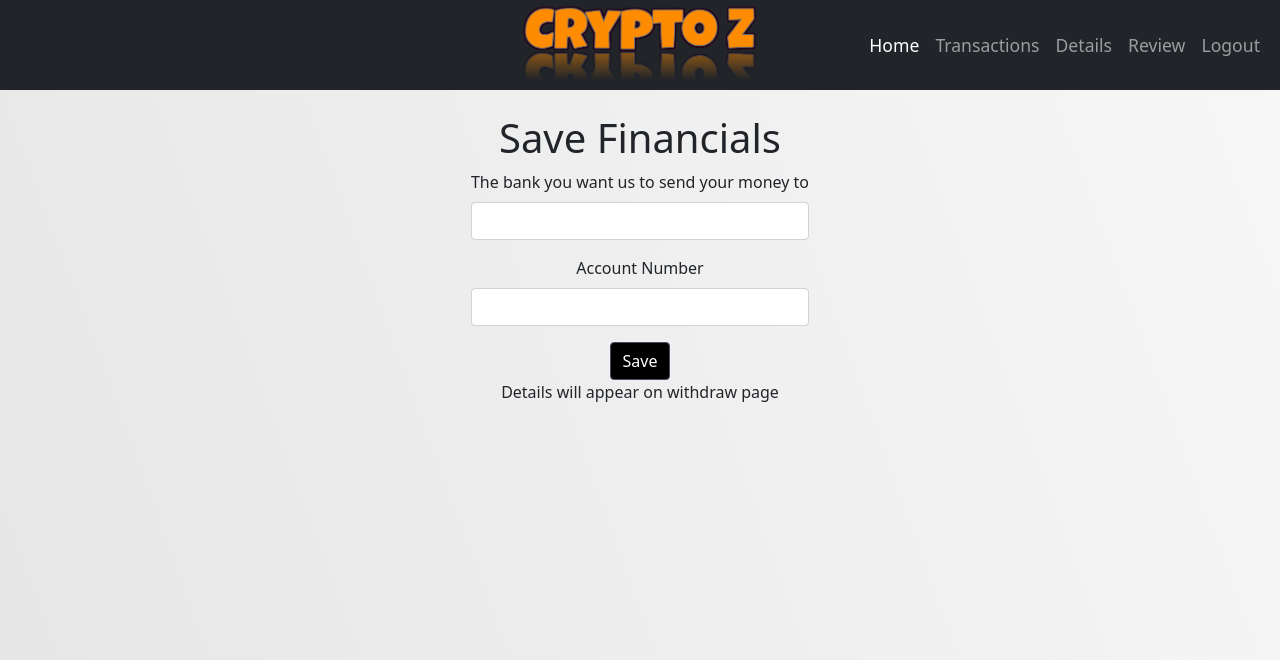
After one commit to vuyelwadr/crypto_marketplace, a Django app: page /user_details in a window 1280 px wide. The commit adds this page. Shown: the top 660 px of the page. Run offline with Django 3.2, Linux system fonts and the light colour scheme; the visitor is signed in with stand-in values (Sample User, id 1); some libraries are stand-ins or nearby versions.

Commit message:
making user details page

```diff
--- a/market/templates/base.html
+++ b/market/templates/base.html
@@ -36,7 +36,7 @@
                   <!-- Show different nav menu items to logged in and unauthenticated users -->
                   {% if user.is_authenticated %}
                   <a class="nav-link" href="{% url 'user_requests' %}"> Transactions</a>
-                  <a class="nav-link" href="{% url 'user_requests' %}"> Details</a>
+                  <a class="nav-link" href="{% url 'user_details' %}"> Details</a>
                   <a class="nav-link" href="{% url 'review' %}"> Review</a>
                   <a class="nav-link" href="{% url 'logout' %}">Logout</a>
                   {% else %}
--- /dev/null
+++ b/market/templates/user_details.html
@@ -0,0 +1,37 @@
+{% extends "base.html" %}
+{% load static %}
+
+
+{% block content %}
+
+
+
+<section id="user_details" align="center">
+
+    <div id="bootstrap-override" class="form-section" align="center">
+        <!-- Display message when user clicks buy -->
+        {% for message in messages %}
+        <h5 style="color: red;">{{ message }}</h5>
+        {% endfor %}
+        <form id="user_financials" class="default-form align-items-center" method="POST" enctype="multipart/form-data">
+            {% csrf_token %}
+            <h1>Save Financials</h1>
+            <div class="mb-3">
+                <label for="bank_name" class="form-label">The bank you want us to send your money to</label>
+                <input class="form-control" id="bank_name" name="bank_name">
+            </div>
+            <div class="mb-3">
+                <label for="account_number" class="form-label">Account Number</label>
+                <input class="form-control" id="account_number" name="account_number">
+            </div>
+            <!-- <div class="mb-3">
+                <label for="proof">Upload an <b>image</b> of yourself with your <b>passport/id</b> and <b>reference</b> in the frame for <b>Security</b></label>
+                <input class="form-control" type="file" id="proof" name="proof" accept="image/*">
+            </div> -->
+            <button id="save-financials" type="submit" value="submit" class="btn btn-primary"><Div>Save</Div></button>
+            <p>Details will appear on withdraw page</p>
+        </form>
+    </div>
+</section>
+
+{% endblock %}
--- a/market/urls.py
+++ b/market/urls.py
@@ -15,4 +15,5 @@ urlpatterns = [
     path('help', views.help, name='help'),
     path('review', views.review, name='review'),
     path('user_requests', views.user_requests, name='user_requests'),
+    path('user_details', views.user_details, name='user_details'),
 ] + static(settings.MEDIA_URL, document_root=settings.MEDIA_ROOT)
--- a/market/views.py
+++ b/market/views.py
@@ -269,13 +269,6 @@ def usd_withdraw(request):
         return index(request)
 
 
-def help(request):
-    return render(request,'help.html')
-
-def review(request):
-    return render(request,'review.html')
-
-
 def user_requests(request):
     if request.user.is_authenticated:
         refreshwallet(request)
@@ -291,6 +284,19 @@ def user_requests(request):
         details = {'userdetails' : userdetails, 'btcdetails' : btcdetails, 'fiatdetails' : fiatdetails, 'transactiondetails' : transactiondetails, 'userrequests' : userrequests}
         return render(request, 'user_requests.html' ,details)
     return index(request)
+
+def help(request):
+    return render(request,'help.html')
+
+def review(request):
+    return render(request,'review.html')
+
+def user_details(request):
+    if request.user.is_authenticated:
+
+        return render(request, 'user_details.html')
+    else:
+        return index(request)
 
 def refreshwallet(request):
 
```
